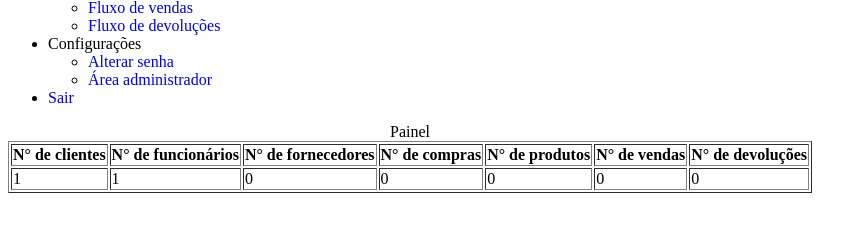
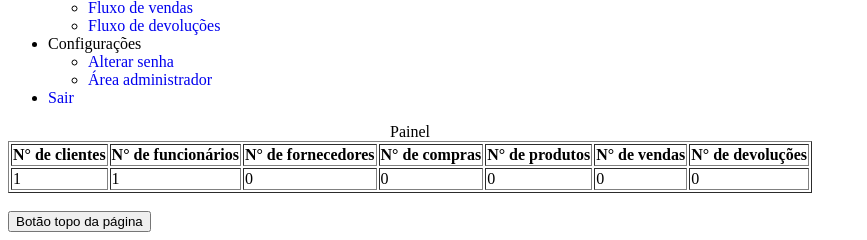
Before and after one commit to CryptedSnow/web, a PHP site: page /inicio.php in a window 1280 px wide. Shown: the part 709-949 px from the top of the page, without its empty margins (0-867 px from the left). Before the commit the page ends 902 px from the top, so only its background shows below. Run offline with PHP 8.4, Linux system fonts and the light colour scheme; the visitor is signed in with stand-in values (Sample User, id 1); data comes from the database, SQL or seed files in the repository; data that the repository does not hold is empty.

Commit message:
Add files via upload

```diff
--- a/inicio.php
+++ b/inicio.php
@@ -152,5 +152,7 @@
 			}
 		?>
 	</table>
+	<br/>
+	<button href="#" onclick='window.scrollTo({top: 0, behavior: "smooth"})' title="Botão voltar ao topo">Botão topo da página</button>
 </body>
 </html>
```
